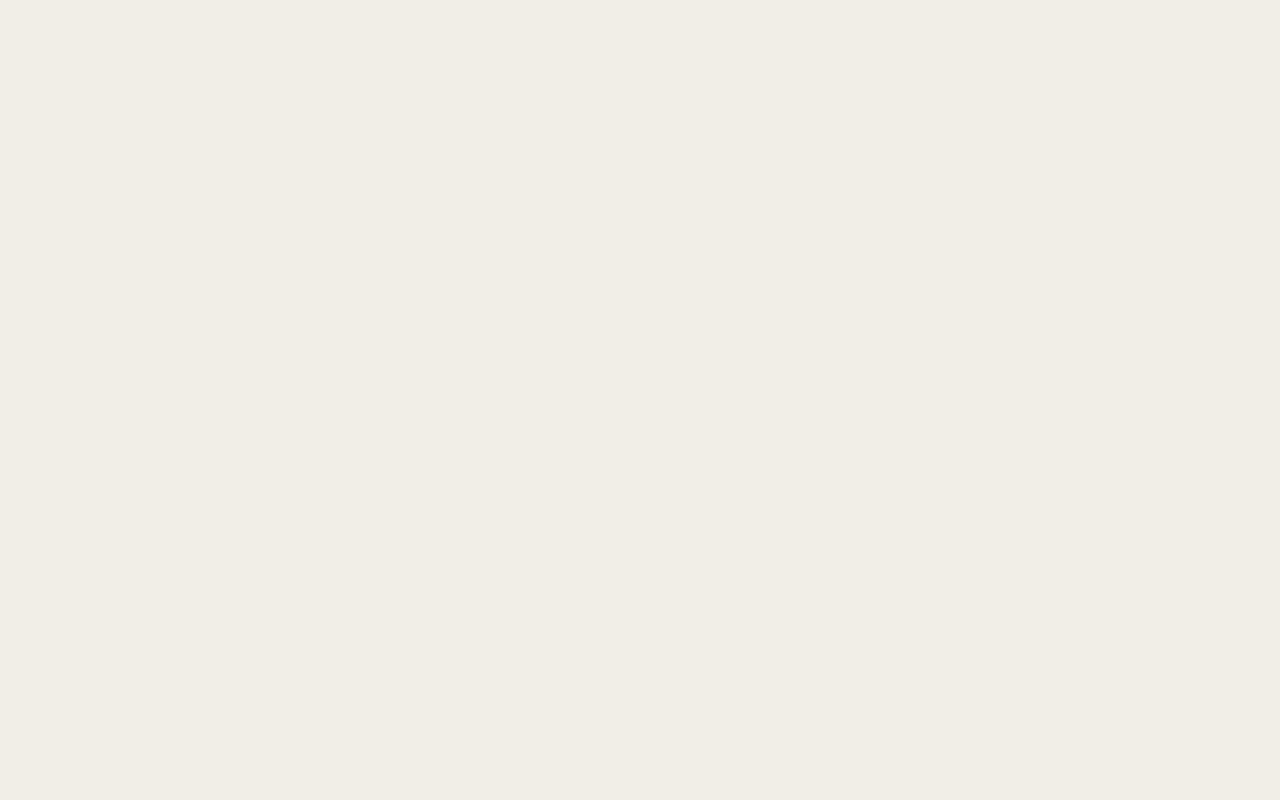
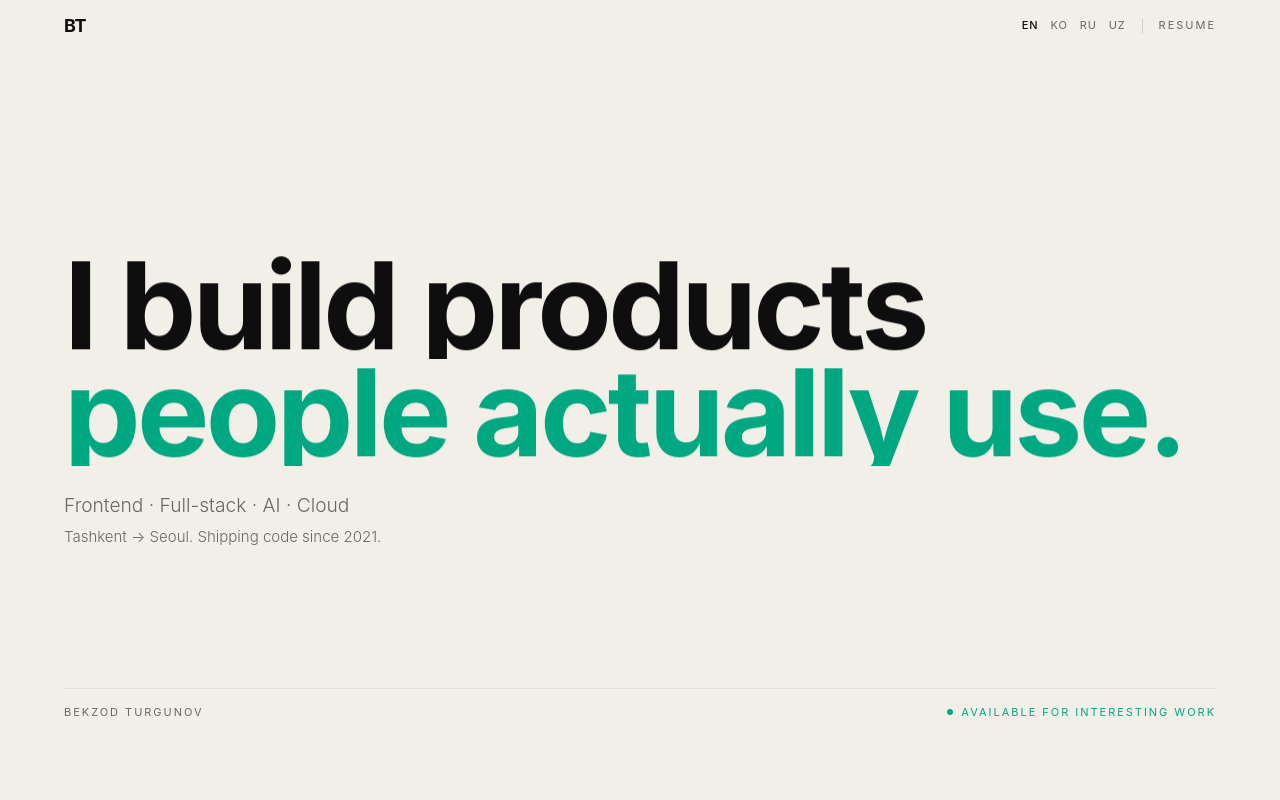
Before and after one commit to bekzodturgunoff/itsbek.me, a Next.js app: page / in a window 1280 px wide. Before the commit this address had no page. Shown: the top 800 px of the page. Built offline with nearby package versions, Linux system fonts and the light colour scheme.

Commit message:
fix: static export renders root page directly instead of client-side redirect; add .nojekyll

```diff
--- a/src/app/page.tsx
+++ b/src/app/page.tsx
@@ -1,5 +1,13 @@
-import {redirect} from "next/navigation";
+import {getDictionary} from "@/i18n";
+import MainContent from "./[lang]/MainContent";
+import LangProvider from "./[lang]/LangProvider";
 
 export default function RootPage() {
-  redirect("/en");
+  const t = getDictionary("en");
+
+  return (
+    <LangProvider lang="en">
+      <MainContent t={t} />
+    </LangProvider>
+  );
 }
```
